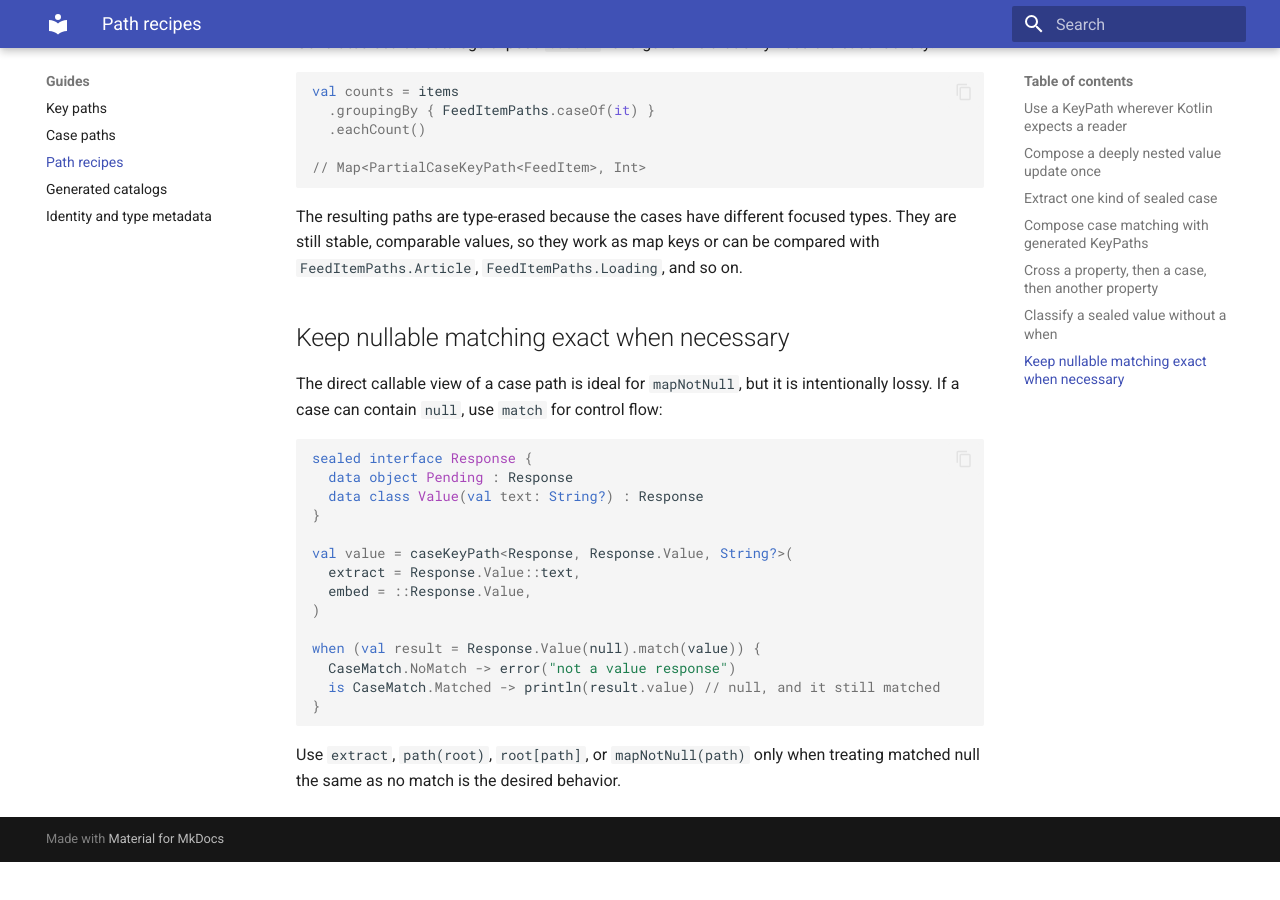
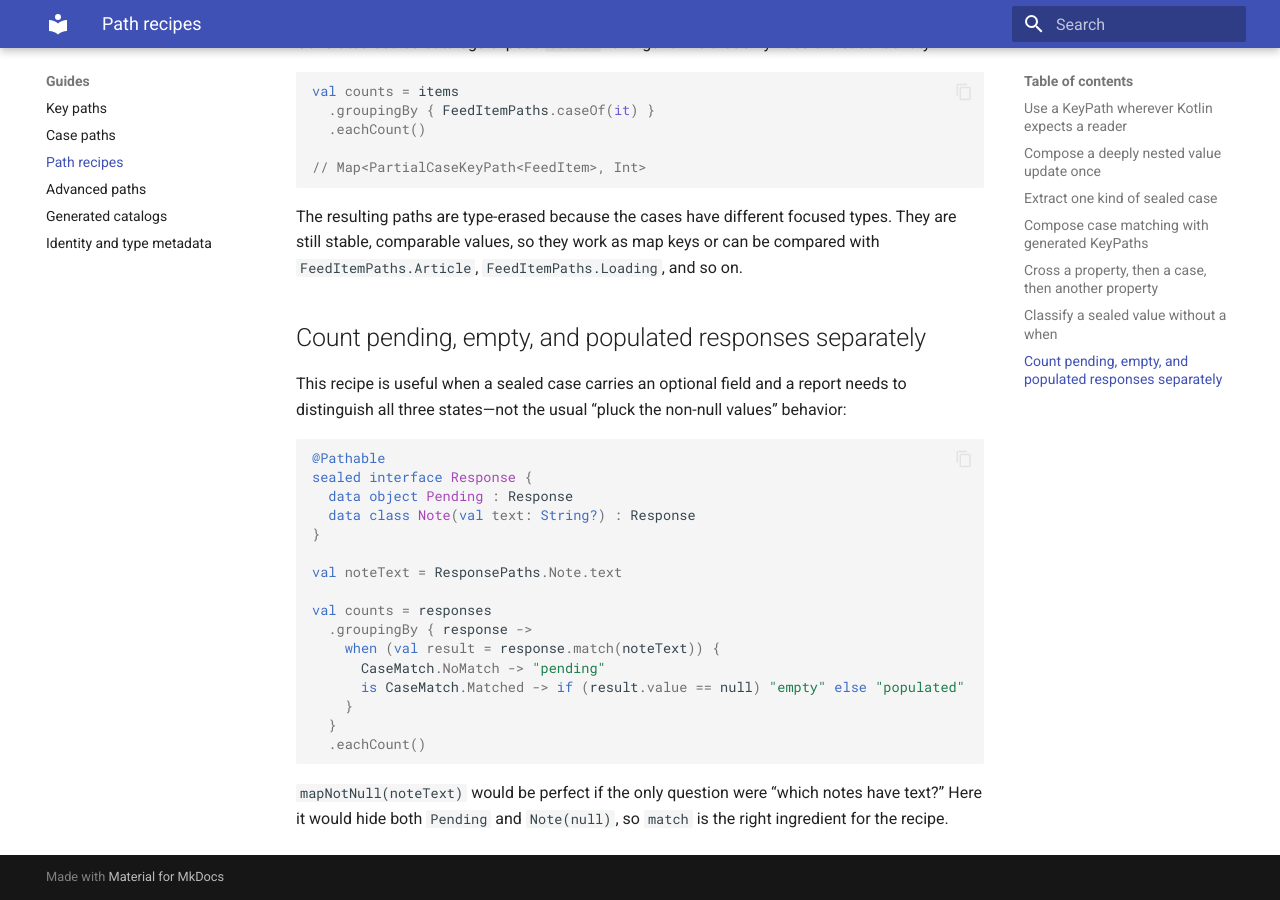
Before and after one commit to Brennanium/KPaths, an MkDocs documentation site: the page built from docs/recipes.md, in a window 1280 px wide and 900 px high, scrolled down 3369 px. Built offline with MkDocs 1.6.1 and Material for MkDocs 9.7.7, drawn with Linux system fonts in a browser that asks for light colours; before the commit the page ends 4231 px from its top, so only the background shows below that.

Commit message:
Add advanced path documentation

````diff
--- a/docs/recipes.md
+++ b/docs/recipes.md
@@ -163,27 +163,29 @@ The resulting paths are type-erased because the cases have different focused typ
 still stable, comparable values, so they work as map keys or can be compared with
 `FeedItemPaths.Article`, `FeedItemPaths.Loading`, and so on.
 
-## Keep nullable matching exact when necessary
+## Count pending, empty, and populated responses separately
 
-The direct callable view of a case path is ideal for `mapNotNull`, but it is intentionally lossy.
-If a case can contain `null`, use `match` for control flow:
+This recipe is useful when a sealed case carries an optional field and a report needs to distinguish
+all three states—not the usual “pluck the non-null values” behavior:
 
 ```kotlin
+@Pathable
 sealed interface Response {
   data object Pending : Response
-  data class Value(val text: String?) : Response
+  data class Note(val text: String?) : Response
 }
 
-val value = caseKeyPath<Response, Response.Value, String?>(
-  extract = Response.Value::text,
-  embed = ::Response.Value,
-)
+val noteText = ResponsePaths.Note.text
 
-when (val result = Response.Value(null).match(value)) {
-  CaseMatch.NoMatch -> error("not a value response")
-  is CaseMatch.Matched -> println(result.value) // null, and it still matched
-}
+val counts = responses
+  .groupingBy { response ->
+    when (val result = response.match(noteText)) {
+      CaseMatch.NoMatch -> "pending"
+      is CaseMatch.Matched -> if (result.value == null) "empty" else "populated"
+    }
+  }
+  .eachCount()
 ```
 
-Use `extract`, `path(root)`, `root[path]`, or `mapNotNull(path)` only when treating matched null
-the same as no match is the desired behavior.
+`mapNotNull(noteText)` would be perfect if the only question were “which notes have text?” Here it
+would hide both `Pending` and `Note(null)`, so `match` is the right ingredient for the recipe.
--- a/mkdocs.yml
+++ b/mkdocs.yml
@@ -33,6 +33,7 @@ nav:
       - Key paths: key-paths.md
       - Case paths: case-paths.md
       - Path recipes: recipes.md
+      - Advanced paths: advanced-paths.md
       - Generated catalogs: generation.md
       - Identity and type metadata: identity.md
   - API reference: api/index.md
````
Also changed, not shown: README.md (+1 -0 lines), docs/advanced-paths.md (added, +167 -0 lines), docs/index.md (+2 -1 lines).
